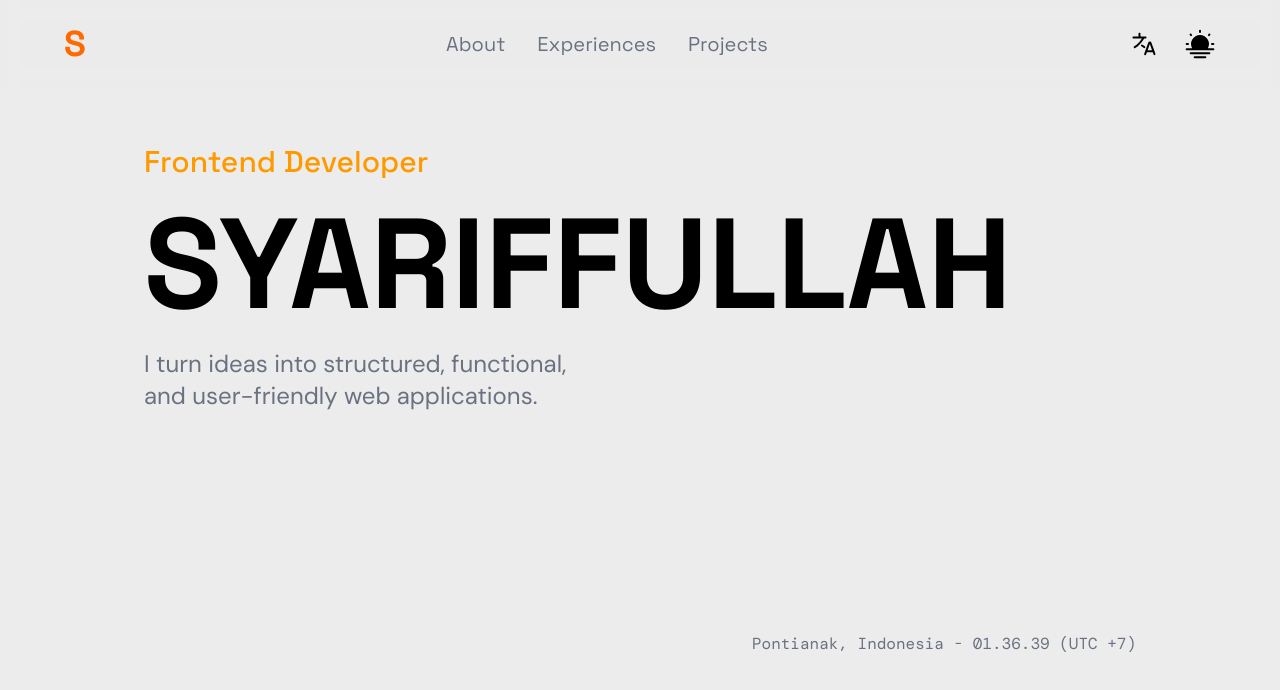
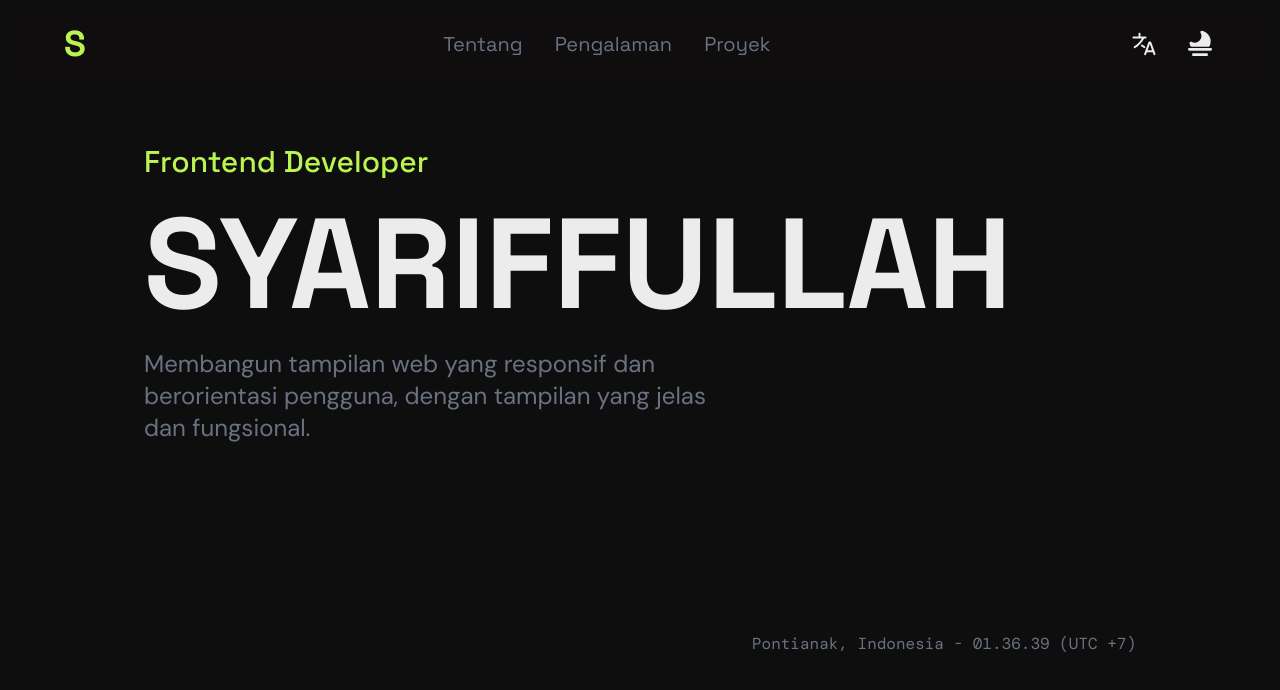
Before and after one commit to Areeep/Portofolio, a React (Vite) app: page / in a window 1280 px wide. Both pictures are taken after a click on the button 1200 px from the left and 44 px from the top of the page. Shown: the top 690 px of the page. Built offline with nearby package versions, Linux system fonts and the light colour scheme; a web font is replaced by a local one.

Commit message:
adding theme (dark & light) and languange switching

```diff
--- a/src/App.jsx
+++ b/src/App.jsx
@@ -4,6 +4,7 @@ import Navbar from "./components/Navbar";
 
 function App() {
 	const [time, setTime] = useState(new Date());
+	const [lang, setLang] = useState("id");
 
 	useEffect(() => {
 		const timer = setInterval(() => {
@@ -18,22 +19,34 @@ function App() {
 		second: "2-digit",
 		hour12: false,
 	});
+
+	const content = {
+		en: {
+			hero: "I build responsive, user-focused web interfaces that balance function with visual clarity.",
+		},
+		id: {
+			hero: "Membangun tampilan web yang responsif dan berorientasi pengguna, dengan tampilan yang jelas dan fungsional.",
+		},
+	};
+
 	return (
 		<>
-			<Navbar />
+			<Navbar
+				lang={lang}
+				setLang={setLang}
+			/>
 
 			{/* Hero Section */}
 			<section className="h-dvh flex flex-col px-8 sm:px-20 md:px-24 lg:px-20 xl:px-36 py-28 lg:py-36 xl:py-36 bg-background">
 				<div className="space-y-5">
-					<p className="font-heading text-amber-500 font-medium text-xl sm:text-3xl">
+					<p className="font-heading text-primary font-medium text-xl sm:text-3xl">
 						Frontend Developer
 					</p>
-					<p className="font-heading font-bold text-4xl sm:text-6xl md:text-8xl lg:text-9xl">
+					<p className="font-heading font-bold text-4xl sm:text-6xl md:text-8xl lg:text-9xl text-text">
 						SYARIFFULLAH
 					</p>
-					<p className="font-body sm:text-2xl text-muted max-w-[26ch]">
-						I turn ideas into structured, functional, and user-friendly web
-						applications.
+					<p className="font-body md:text-2xl text-muted max-w-[30ch] sm:max-w-[35ch]">
+						{content[lang].hero}
 					</p>
 				</div>
 				<p className="font-mono text-muted mt-auto text-right text-xs sm:text-base">
--- a/src/components/Navbar.jsx
+++ b/src/components/Navbar.jsx
@@ -1,7 +1,17 @@
 import { useState } from "react";
+import ThemeButton from "./ThemeButton";
 
-export default function Navbar() {
+export default function Navbar({ lang, setLang }) {
 	const [isOpen, setIsOpen] = useState(false);
+
+	const toggleLang = () => {
+		setLang(lang === "id" ? "en" : "id");
+	};
+
+	const navContent = {
+		en: { about: "About", experiences: "Experiences", projects: "Projects" },
+		id: { about: "Tentang", experiences: "Pengalaman", projects: "Proyek" },
+	};
 
 	return (
 		<>
@@ -14,19 +24,19 @@ export default function Navbar() {
 				</a>
 				<ul className="hidden sm:flex sm:gap-6 md:gap-8 text-muted lg:text-xl ">
 					<li>
-						<a href="#">About</a>
+						<a href="#">{navContent[lang].about}</a>
 					</li>
 					<li>
-						<a href="#">Experiences</a>
+						<a href="#">{navContent[lang].experiences}</a>
 					</li>
 					<li>
-						<a href="#">Projects</a>
+						<a href="#">{navContent[lang].projects}</a>
 					</li>
 				</ul>
 				<div className="hidden sm:flex sm:gap-4 md:gap-6">
-					<button>
+					<button onClick={toggleLang}>
 						<svg
-							className="w-7 h-7 md:w-8 md:h-8"
+							className="w-7 h-7 md:w-8 md:h-8 text-text"
 							xmlns="http://www.w3.org/2000/svg"
 							viewBox="0 0 24 24"
 						>
@@ -36,30 +46,7 @@ export default function Navbar() {
 							/>
 						</svg>
 					</button>
-					<button>
-						<svg
-							className="w-7 h-7 md:w-8 md:h-8"
-							xmlns="http://www.w3.org/2000/svg"
-							viewBox="0 0 24 24"
-						>
-							<path
-								fill="currentColor"
-								fill-rule="evenodd"
-								d="M4.25 19a.75.75 0 0 1 .75-.75h14a.75.75 0 0 1 0 1.5H5a.75.75 0 0 1-.75-.75m3 3a.75.75 0 0 1 .75-.75h8a.75.75 0 0 1 0 1.5H8a.75.75 0 0 1-.75-.75"
-								clip-rule="evenodd"
-							/>
-							<path
-								fill="currentColor"
-								d="M6.083 15.25a6.75 6.75 0 1 1 11.835 0H22a.75.75 0 0 1 0 1.5H2a.75.75 0 0 1 0-1.5z"
-							/>
-							<path
-								fill="currentColor"
-								fill-rule="evenodd"
-								d="M12 1.25a.75.75 0 0 1 .75.75v1a.75.75 0 0 1-1.5 0V2a.75.75 0 0 1 .75-.75M4.399 4.399a.75.75 0 0 1 1.06 0l.393.392a.75.75 0 0 1-1.06 1.061l-.393-.393a.75.75 0 0 1 0-1.06m15.202 0a.75.75 0 0 1 0 1.06l-.393.393a.75.75 0 0 1-1.06-1.06l.393-.393a.75.75 0 0 1 1.06 0M1.25 12a.75.75 0 0 1 .75-.75h1a.75.75 0 0 1 0 1.5H2a.75.75 0 0 1-.75-.75m19 0a.75.75 0 0 1 .75-.75h1a.75.75 0 0 1 0 1.5h-1a.75.75 0 0 1-.75-.75"
-								clip-rule="evenodd"
-							/>
-						</svg>
-					</button>
+					<ThemeButton />
 				</div>
 
 				<button
@@ -67,16 +54,16 @@ export default function Navbar() {
 					onClick={() => setIsOpen(!isOpen)}
 				>
 					<svg
-						className="w-6 h-6"
+						className="w-6 h-6 text-text"
 						xmlns="http://www.w3.org/2000/svg"
 						viewBox="0 0 24 24"
 					>
 						<path
 							fill="none"
-							stroke="#000"
-							stroke-linecap="round"
-							stroke-linejoin="round"
-							stroke-width="2"
+							stroke="currentColor"
+							strokeLinecap="round"
+							strokeLinejoin="round"
+							strokeWidth="2"
 							d="M4 6h16M4 12h16m-7 6h7"
 						/>
 					</svg>
@@ -86,34 +73,19 @@ export default function Navbar() {
 					<div className="sm:hidden absolute top-full left-0 w-full bg-background backdrop-blur-lg px-8 py-6 flex flex-col gap-4">
 						<ul className="flex flex-col gap-4 text-muted">
 							<li>
-								<a
-									href="#"
-									className="hover:text-primary"
-								>
-									About
-								</a>
+								<a href="#">{navContent[lang].about}</a>
 							</li>
 							<li>
-								<a
-									href="#"
-									className="hover:text-primary"
-								>
-									Experiences
-								</a>
+								<a href="#">{navContent[lang].experiences}</a>
 							</li>
 							<li>
-								<a
-									href="#"
-									className="hover:text-primary"
-								>
-									Projects
-								</a>
+								<a href="#">{navContent[lang].projects}</a>
 							</li>
 						</ul>
 						<div className="flex gap-2">
-							<button>
+							<button onClick={toggleLang}>
 								<svg
-									className="w-5 h-5"
+									className="w-5 h-5 text-text"
 									xmlns="http://www.w3.org/2000/svg"
 									viewBox="0 0 24 24"
 								>
@@ -123,30 +95,7 @@ export default function Navbar() {
 									/>
 								</svg>
 							</button>
-							<button>
-								<svg
-									className="w-5 h-5"
-									xmlns="http://www.w3.org/2000/svg"
-									viewBox="0 0 24 24"
-								>
-									<path
-										fill="currentColor"
-										fill-rule="evenodd"
-										d="M4.25 19a.75.75 0 0 1 .75-.75h14a.75.75 0 0 1 0 1.5H5a.75.75 0 0 1-.75-.75m3 3a.75.75 0 0 1 .75-.75h8a.75.75 0 0 1 0 1.5H8a.75.75 0 0 1-.75-.75"
-										clip-rule="evenodd"
-									/>
-									<path
-										fill="currentColor"
-										d="M6.083 15.25a6.75 6.75 0 1 1 11.835 0H22a.75.75 0 0 1 0 1.5H2a.75.75 0 0 1 0-1.5z"
-									/>
-									<path
-										fill="currentColor"
-										fill-rule="evenodd"
-										d="M12 1.25a.75.75 0 0 1 .75.75v1a.75.75 0 0 1-1.5 0V2a.75.75 0 0 1 .75-.75M4.399 4.399a.75.75 0 0 1 1.06 0l.393.392a.75.75 0 0 1-1.06 1.061l-.393-.393a.75.75 0 0 1 0-1.06m15.202 0a.75.75 0 0 1 0 1.06l-.393.393a.75.75 0 0 1-1.06-1.06l.393-.393a.75.75 0 0 1 1.06 0M1.25 12a.75.75 0 0 1 .75-.75h1a.75.75 0 0 1 0 1.5H2a.75.75 0 0 1-.75-.75m19 0a.75.75 0 0 1 .75-.75h1a.75.75 0 0 1 0 1.5h-1a.75.75 0 0 1-.75-.75"
-										clip-rule="evenodd"
-									/>
-								</svg>
-							</button>
+							<ThemeButton />
 						</div>
 					</div>
 				)}
--- /dev/null
+++ b/src/components/ThemeButton.jsx
@@ -0,0 +1,54 @@
+import { useState } from "react";
+
+export default function ThemeButton() {
+	const [isDark, setIsDark] = useState(false);
+
+	const toggleTheme = () => {
+		setIsDark(!isDark);
+		document.body.classList.toggle("dark");
+	};
+	return (
+		<>
+			<button onClick={toggleTheme}>
+				{isDark ? (
+					<svg
+						className="w-5 h-5 sm:w-7 sm:h-7 md:w-8 md:h-8 text-text"
+						xmlns="http://www.w3.org/2000/svg"
+						viewBox="0 0 24 24"
+					>
+						<g fill="none">
+							<path d="m12.594 23.258l-.012.002l-.071.035l-.02.004l-.014-.004l-.071-.036q-.016-.004-.024.006l-.004.01l-.017.428l.005.02l.01.013l.104.074l.015.004l.012-.004l.104-.074l.012-.016l.004-.017l-.017-.427q-.004-.016-.016-.018m.264-.113l-.014.002l-.184.093l-.01.01l-.003.011l.018.43l.005.012l.008.008l.201.092q.019.005.029-.008l.004-.014l-.034-.614q-.005-.019-.02-.022m-.715.002a.02.02 0 0 0-.027.006l-.006.014l-.034.614q.001.018.017.024l.015-.002l.201-.093l.01-.008l.003-.011l.018-.43l-.003-.012l-.01-.01z" />
+							<path
+								fill="currentColor"
+								d="M13.44 2.13a1 1 0 0 0-1.055 1.465a5 5 0 0 1-6.79 6.79A1 1 0 0 0 4.13 11.44a8 8 0 0 0 .641 1.989a1 1 0 0 0 .904.57h12.652a1 1 0 0 0 .904-.57a8.002 8.002 0 0 0-5.79-11.3ZM3 16a1 1 0 0 1 1-1h16a1 1 0 1 1 0 2H4a1 1 0 0 1-1-1m3 4a1 1 0 0 1 1-1h10a1 1 0 1 1 0 2H7a1 1 0 0 1-1-1"
+							/>
+						</g>
+					</svg>
+				) : (
+					<svg
+						className="w-5 h-5 sm:w-7 sm:h-7 md:w-8 md:h-8 text-text"
+						xmlns="http://www.w3.org/2000/svg"
+						viewBox="0 0 24 24"
+					>
+						<path
+							fill="currentColor"
+							fillRule="evenodd"
+							d="M4.25 19a.75.75 0 0 1 .75-.75h14a.75.75 0 0 1 0 1.5H5a.75.75 0 0 1-.75-.75m3 3a.75.75 0 0 1 .75-.75h8a.75.75 0 0 1 0 1.5H8a.75.75 0 0 1-.75-.75"
+							clipRule="evenodd"
+						/>
+						<path
+							fill="currentColor"
+							d="M6.083 15.25a6.75 6.75 0 1 1 11.835 0H22a.75.75 0 0 1 0 1.5H2a.75.75 0 0 1 0-1.5z"
+						/>
+						<path
+							fill="currentColor"
+							fillRule="evenodd"
+							d="M12 1.25a.75.75 0 0 1 .75.75v1a.75.75 0 0 1-1.5 0V2a.75.75 0 0 1 .75-.75M4.399 4.399a.75.75 0 0 1 1.06 0l.393.392a.75.75 0 0 1-1.06 1.061l-.393-.393a.75.75 0 0 1 0-1.06m15.202 0a.75.75 0 0 1 0 1.06l-.393.393a.75.75 0 0 1-1.06-1.06l.393-.393a.75.75 0 0 1 1.06 0M1.25 12a.75.75 0 0 1 .75-.75h1a.75.75 0 0 1 0 1.5H2a.75.75 0 0 1-.75-.75m19 0a.75.75 0 0 1 .75-.75h1a.75.75 0 0 1 0 1.5h-1a.75.75 0 0 1-.75-.75"
+							clipRule="evenodd"
+						/>
+					</svg>
+				)}
+			</button>
+		</>
+	);
+}
--- a/src/index.css
+++ b/src/index.css
@@ -1,4 +1,7 @@
 @import "tailwindcss";
+
+/* @variant dark(&:where(.dark, .dark *)); */
+@variant dark (&:is(.dark *));
 
 @theme {
 	/* Fonts */
@@ -9,7 +12,7 @@
 	/* Light Mode */
 
 	/* Core Colors */
-	--color-primary: oklch(70.5% 0.213 47.604);
+	--color-primary: oklch(64% 0.213 47.604);
 	--color-background: oklch(0.9431 0 0);
 	--color-text: oklch(0.165 0.0017 17.33);
 
@@ -21,6 +24,17 @@
 	--color-muted: oklch(55.1% 0.027 264.364);
 }
 
+.dark {
+	/* Core Colors */
+	--color-primary: oklch(89.7% 0.196 126.665);
+	--color-background: oklch(0.165 0.0017 17.33);
+	--color-text: oklch(0.9431 0 0);
+
+	/* Surfaces */
+	--color-text-contrast: oklch(0.9551 0 0);
+	--color-card: oklch(0.1543 0 0);
+}
+
 nav ul a:hover {
 	font-weight: 500;
 	color: var(--color-primary);
```
